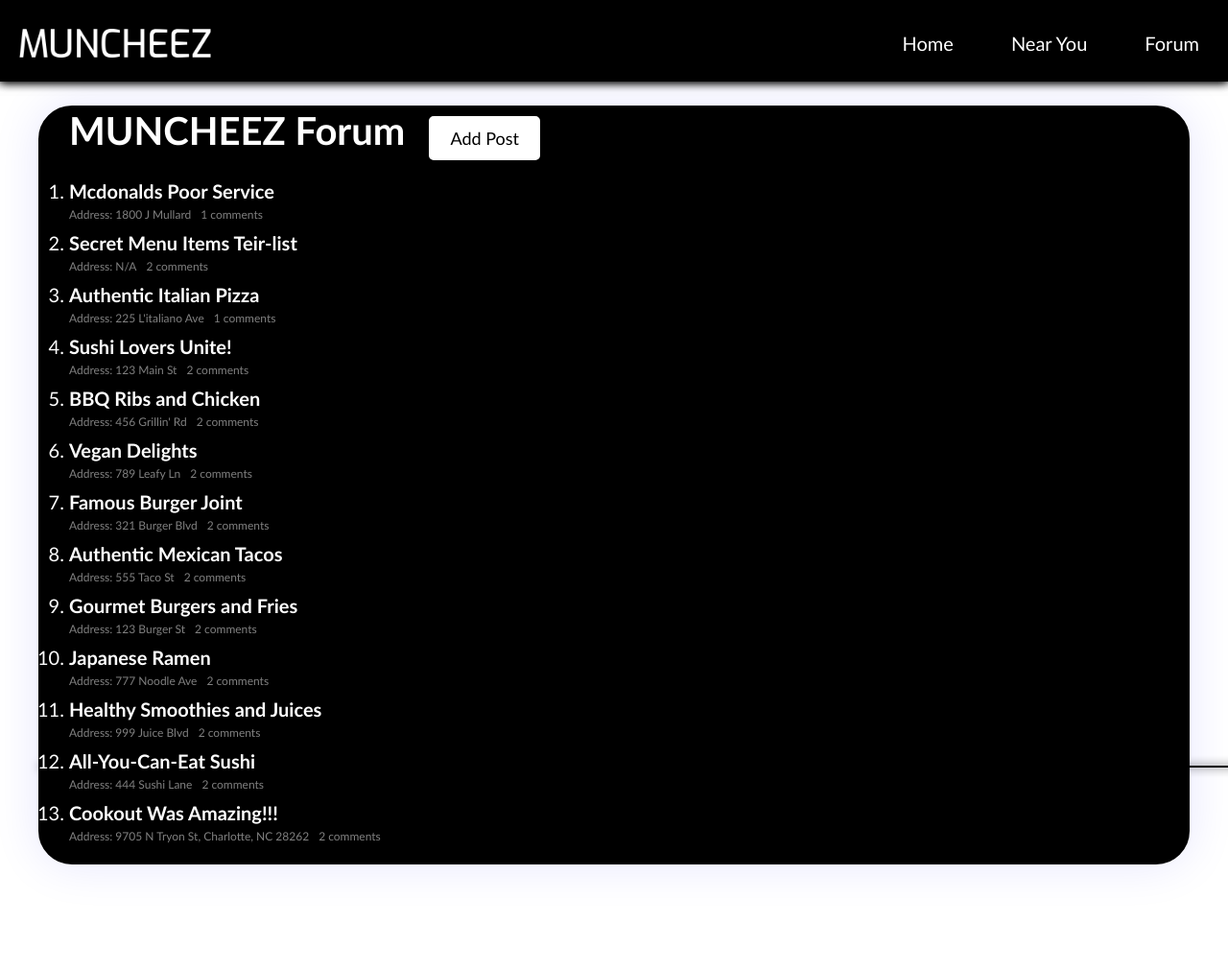
After one commit to b0shy/Muncheez, a Flask app: template templates/forum_plus.html in a window 1280 px wide. The commit adds this page. Shown: the whole page at 96% size. Run offline with Flask 3, Linux system fonts and the light colour scheme; the template is opened without the code that fills it, so the values that code supplies are empty; parts of the project's set-up code (start-up, migrations or seed data) failed here and were passed over.

Commit message:
forum_plus

```diff
--- a/static/scripts/data.js
+++ b/static/scripts/data.js
@@ -199,4 +199,227 @@ var defaultThreads = [
         }
     ]
 }
+
 ]
+var threads_plus = [
+    {
+        id: 1,
+        title: "Mcdonalds Poor Service",
+        author: "Aaron H",
+        address: "1800 J Mullard",
+        content: "I cannot beleive how rude they were when...",
+        comments: [
+            {
+                author: "Jack",
+                date: Date.now(),
+                content: "Hey there"
+            },
+        ]
+    },
+    {
+        id: 2,
+        title: "Secret Menu Items Teir-list",
+        author: "Aaron",
+        address: "N/A",
+        content: "The best secret menu item by far is the...",
+        comments: [
+            {
+                author: "Jack",
+                date: Date.now(),
+                content: "Hey there"
+            },
+            {
+                author: "Arthur",
+                date: Date.now(),
+                content: "Hey to you too"
+            }
+        ]
+    },
+    {
+        id: 3,
+        title: "Authentic Italian Pizza",
+        author: "Sophia P",
+        address: "225 L'italiano Ave",
+        content: "If you're looking for a true taste of Italy...",
+        comments: [
+            {
+                author: "Luigi",
+                date: Date.now(),
+                content: "I totally agree, their pizza is amazing!"
+            },
+        ]
+    },
+    {
+        id: 4,
+        title: "Sushi Lovers Unite!",
+        author: "Samantha R",
+        address: "123 Main St",
+        content: "Sushi is the best cuisine in the world, and...",
+        comments: [
+            {
+                author: "Yuki",
+                date: Date.now(),
+                content: "I'm a sushi chef, and I can tell you that..."
+            },
+            {
+                author: "Derek",
+                date: Date.now(),
+                content: "I don't really like sushi, but my girlfriend does..."
+            }
+        ]
+    },
+    {
+        id: 5,
+        title: "BBQ Ribs and Chicken",
+        author: "Robert L",
+        address: "456 Grillin' Rd",
+        content: "If you're in the mood for some delicious BBQ...",
+        comments: [
+            {
+                author: "Billy",
+                date: Date.now(),
+                content: "I'm a BBQ fanatic, and I have to say that this place is top-notch!"
+            },
+            {
+                author: "Katie",
+                date: Date.now(),
+                content: "I've never really been into BBQ, but my friends love this place..."
+            }
+        ]
+    },
+    {
+        id: 6,
+        title: "Vegan Delights",
+        author: "Olivia S",
+        address: "789 Leafy Ln",
+        content: "If you're a vegan looking for some tasty options...",
+        comments: [
+            {
+                author: "Tia",
+                date: Date.now(),
+                content: "I'm not even vegan, but I love this place!"
+            },
+            {
+                author: "Ava",
+                date: Date.now(),
+                content: "As a vegan, I appreciate having so many options here..."
+            }
+        ]
+    },
+    {
+        id: 7,
+        title: "Famous Burger Joint",
+        author: "William J",
+        address: "321 Burger Blvd",
+        content: "You haven't lived until you've tried the burgers at this place...",
+        comments: [
+            {
+                author: "Tony",
+                date: Date.now(),
+                content: "I've been coming here for years, and the burgers never disappoint!"
+            },
+            {
+                author: "Liam",
+                date: Date.now(),
+                content: "I don't know what all the fuss is about, the burgers here are just okay..."
+            }
+        ]
+    },{        id: 8,        title: "Authentic Mexican Tacos",        author: "Maria G",        address: "555 Taco St",        content: "If you're a fan of Mexican cuisine, you have to try the tacos at this place...",        comments: [            {                author: "Javier",                date: Date.now(),                content: "I'm from Mexico and I can confirm that these tacos are amazing!"            },            {                author: "Grace",                date: Date.now(),                content: "I'm not a fan of spicy food, but these tacos are delicious regardless!"            }        ]
+},
+{
+    id: 9,
+    title: "Gourmet Burgers and Fries",
+    author: "David S",
+    address: "123 Burger St",
+    content: "Looking for a burger joint that takes things up a notch? Look no further than this place...",
+    comments: [
+        {
+            author: "Mike",
+            date: Date.now(),
+            content: "The truffle fries alone are worth the trip, but the burgers are out of this world!"
+        },
+        {
+            author: "Maggie",
+            date: Date.now(),
+            content: "I love that they offer so many vegetarian options here, even the meat-eaters in my group were impressed!"
+        }
+    ]
+},
+{
+    id: 10,
+    title: "Japanese Ramen",
+    author: "Takumi",
+    address: "777 Noodle Ave",
+    content: "If you're a fan of Japanese cuisine, you can't leave town without trying this ramen joint...",
+    comments: [
+        {
+            author: "Yoshi",
+            date: Date.now(),
+            content: "As someone who grew up eating ramen in Japan, I can say that this place is legit!"
+        },
+        {
+            author: "Lauren",
+            date: Date.now(),
+            content: "The broth was a bit too salty for my taste, but the noodles were perfectly cooked!"
+        }
+    ]
+},
+{
+    id: 11,
+    title: "Healthy Smoothies and Juices",
+    author: "Emily K",
+    address: "999 Juice Blvd",
+    content: "Looking for a healthy alternative to your usual fast food fix? Check out this juice bar...",
+    comments: [
+        {
+            author: "Avery",
+            date: Date.now(),
+            content: "I'm not a big fan of fruits and veggies, but I can get behind these smoothies!"
+        },
+        {
+            author: "Isaac",
+            date: Date.now(),
+            content: "I appreciate that they offer add-ins like protein powder and chia seeds to make the drinks even more nutritious!"
+        }
+    ]
+},
+{
+    id: 12,
+    title: "All-You-Can-Eat Sushi",
+    author: "Kaitlyn W",
+    address: "444 Sushi Lane",
+    content: "If you're a sushi lover on a budget, you need to check out this all-you-can-eat joint...",
+    comments: [
+        {
+            author: "Jenny",
+            date: Date.now(),
+            content: "I was skeptical at first, but the quality of the sushi was surprisingly good!"
+        },
+        {
+            author: "Max",
+            date: Date.now(),
+            content: "I ate so much sushi that I had to be rolled out of the restaurant, but it was worth it!"
+        }
+    ]
+},
+{
+    id: 13,
+    title: "Cookout Was Amazing!!!",
+    author: "Lenny V.",
+    address: "9705 N Tryon St, Charlotte, NC 28262",
+    content: "Customer service was a 10/10 and the burgers were cooked to perfection...",
+    comments: [
+        {
+            author: "Jenny",
+            date: Date.now(),
+            content: "I was skeptical at first, but the quality of the sushi was surprisingly good!"
+        },
+        {
+            author: "Max",
+            date: Date.now(),
+            content: "I ate so much sushi that I had to be rolled out of the restaurant, but it was worth it!"
+        }
+    ]
+}
+
+]
--- a/templates/add_post.html
+++ b/templates/add_post.html
@@ -33,7 +33,7 @@
                 <label for="message">Message:</label>
                 <textarea id="message" name="message" rows="5" cols="50"></textarea><br><br>
 
-                <a href="{{ url_for('forum') }}"><button type="submit">Submit</button></a>
+                <a href="{{ url_for('forum_plus') }}"><button>Submit</button></a>
 
             </form>
         </div>
--- /dev/null
+++ b/templates/forum_plus.html
@@ -0,0 +1,131 @@
+{% extends'_layout.html' %}
+
+
+{% block head %}
+
+
+{% endblock %}
+
+{% block body %}
+
+<body>
+    <div class="header">
+        <header>
+            <img src="{{ url_for('static', filename='images/logo.png') }}"
+                style="width: 200px; height: auto; object-fit: cover; margin-left: 20px;">
+            <nav>
+                <ul>
+                    <li><a href="/">Home</a></li>
+                    <li><a href="/nearYou">Near You</a></li>
+                    <li><a href="{{ url_for('forum') }}">Forum</a></li>
+                </ul>
+            </nav>
+        </header>
+    </div>
+    <div class="border">
+        <div class="munchie">
+            <h1 class="top">
+                MUNCHEEZ Forum
+            </h1>
+            <a class="top" href="{{ url_for('add_post') }}">
+                <button id="post-button">Add Post</button>
+            </a>
+        </div>
+        <div class="main">
+            <ol>
+            </ol>
+        </div>
+        <script src="/static/scripts/data.js"></script>
+        <script>
+            var container = document.querySelector('ol');
+            for (let thread of threads_plus) {
+                var html = `
+                <li class="row">
+                        <h4 class="title">
+                            ${thread.title}
+                        </h4>
+                        <div class="info">
+                            <p class="address">
+                                Address: ${thread.address}
+                            </p>
+                            <p>
+                                ${thread.comments.length} comments
+                            </p>
+                        </div>
+                </li>
+                `
+                container.insertAdjacentHTML('beforeend', html);
+            }
+        </script>
+    </div>
+    <style>
+        .border {
+            background-color: black;
+            border: 2px solid #000000;
+            border-radius: 35px;
+            box-shadow: 0 0 50px rgba(0, 4, 250, 0.1);
+            color: white;
+        }
+
+        body {
+            margin: 110px 40px;
+            font-size: 20px;
+        }
+
+        h1,
+        h4,
+        ol {
+            color: white;
+        }
+
+        p {
+            margin-top: 5px;
+        }
+
+        .munchie {
+            padding: 0 30px;
+        }
+
+        .main {
+            padding: 15px 15px;
+            color: white;
+        }
+
+        .row {
+            padding: 5px 0;
+            position: relative;
+            left: 15px;
+        }
+
+        .info {
+            display: flex;
+            color: grey;
+            font-size: 12px;
+        }
+
+        .address {
+            padding-right: 10px;
+        }
+
+        .top {
+            display: inline-block;
+        }
+
+        #post-button {
+            background-color: white;
+            color: black;
+            border: 2px solid white;
+            padding: 10px 20px;
+            font-size: 18px;
+            border-radius: 5px;
+            margin-left: 20px;
+        }
+
+        #post-button:hover {
+            background-color: black;
+            color: white;
+        }
+    </style>
+</body>
+
+{% endblock %}
```
